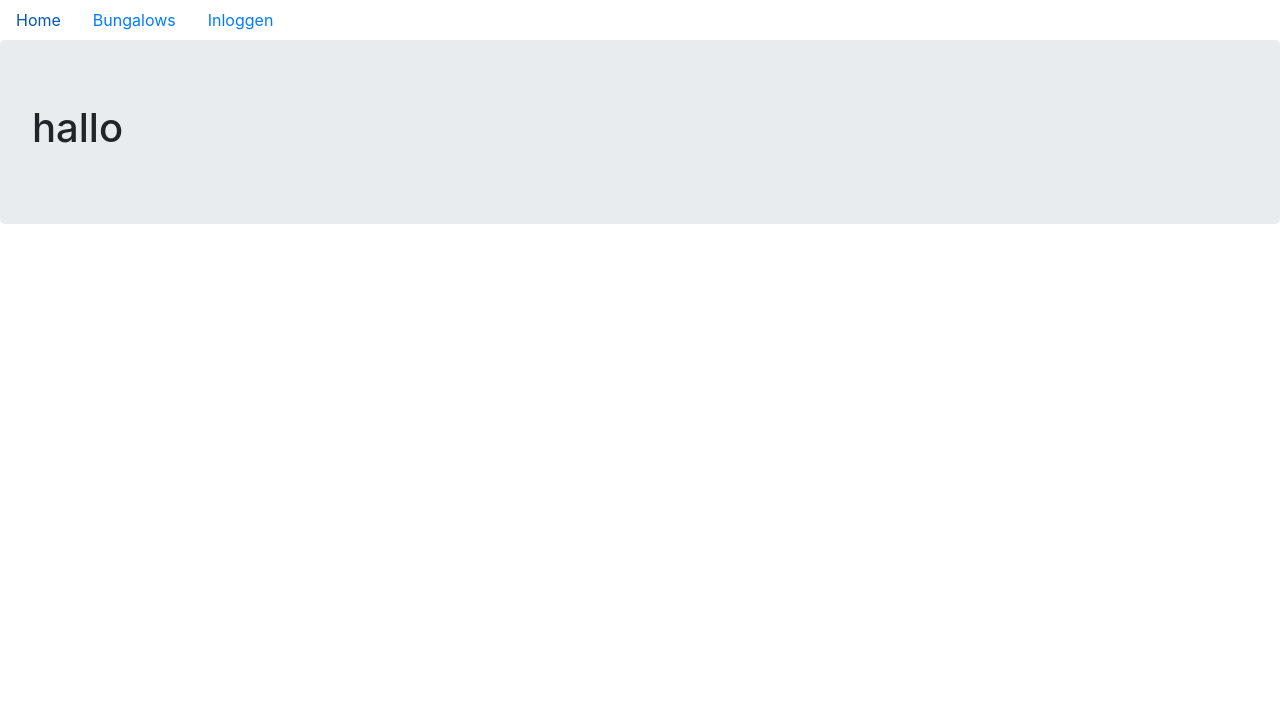
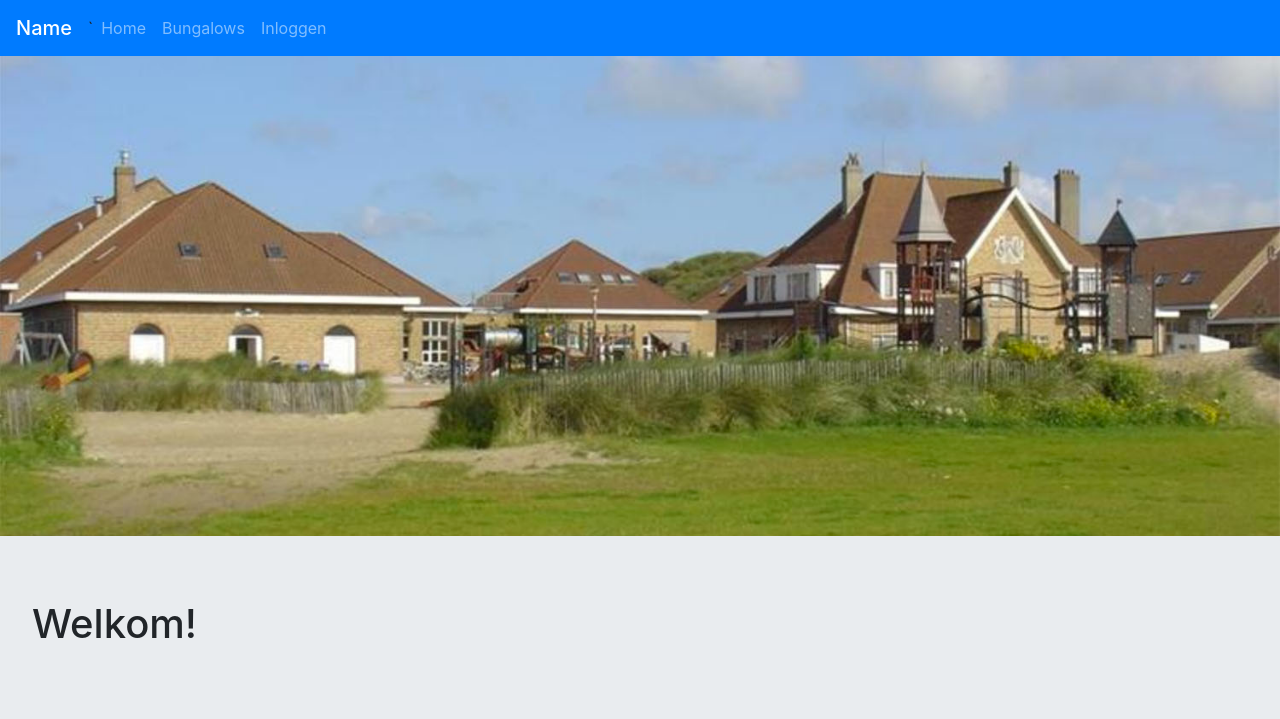
Before and after one commit to mdbaal/WebtechBungalow, a Flask app: page / in a window 1280 px wide. Shown: the top 719 px of the page. Run offline with Flask 2, Linux system fonts and the light colour scheme; some libraries are stand-ins or nearby versions.

Commit message:
refactor: Change bootstrap look of navbar

```diff
--- a/app/__init__.py
+++ b/app/__init__.py
@@ -51,7 +51,3 @@ def before_first_request_func():
 
     # Save to the database
     db.session.commit()
-
-    # Checken of de ID's zijn toegevoegd.
-    print(Bungalow_Type.query.all())
-    print(Bungalow.query.all())
--- a/app/root/templates/base.html
+++ b/app/root/templates/base.html
@@ -2,6 +2,7 @@
 <html lang="en" dir="ltr">
     <head>
         <link rel="stylesheet" href="https://maxcdn.bootstrapcdn.com/bootstrap/4.0.0/css/bootstrap.min.css" integrity="sha384-Gn5384xqQ1aoWXA+058RXPxPg6fy4IWvTNh0E263XmFcJlSAwiGgFAW/dAiS6JXm" crossorigin="anonymous">
+        <link type="text/css" rel="stylesheet" href="{{ url_for('static', filename='styles/baseStyle.css') }}">
         <link type="text/css" rel="stylesheet" href="{{ url_for('static', filename='styles/style.css') }}">
         <script src="https://code.jquery.com/jquery-3.2.1.slim.min.js" integrity="sha384-KJ3o2DKtIkvYIK3UENzmM7KCkRr/rE9/Qpg6aAZGJwFDMVNA/GpGFF93hXpG5KkN" crossorigin="anonymous"></script>
         <script src="https://cdnjs.cloudflare.com/ajax/libs/popper.js/1.12.9/umd/popper.min.js" integrity="sha384-ApNbgh9B+Y1QKtv3Rn7W3mgPxhU9K/ScQsAP7hUibX39j7fakFPskvXusvfa0b4Q" crossorigin="anonymous"></script>
@@ -13,24 +14,41 @@
         </title>
     </head>
     <body>
+        <nav class="navbar navbar-expand-lg navbar-dark bg-primary">
+            <span class="navbar-brand mb-0 h1" href="#">Name</span>`
+            <ul class="navbar-nav mr-auto">
+                <li class="nav-item">
+                    <a class="nav-link" href="/">Home</a>
+                </li>
+                <li class="nav-item">
+                    <a class="nav-link" href="{{url_for('bungalows.offers')}}">Bungalows</a>
+                </li>
+                {% if current_user.is_authenticated %}
+                    <li class="nav-item">
+                        <a class="nav-link" href="{{ url_for('visitor.reservations') }}">Jou boekingen</a>
+                    </li>
+                    <li class="nav-item">
+                        <a class="nav-link" href="{{ url_for('visitor.logout') }}">Uitloggen</a>
+                    </li>
+                {% else %}
+                    <li class="nav-item">
+                        <a class="nav-link" href="{{ url_for('visitor.login') }}">Inloggen</a>
+                    </li>
+                {% endif %}
+            </ul>
+        </nav>
 
-        <ul class="nav">
-            <li class="nav-item"><a class="nav-link" href="/">Home</a></li>
-            <li class="nav-item"><a class="nav-link" href="{{url_for('bungalows.offers')}}">Bungalows</a></li>
-            {% if current_user.is_authenticated %}
-            <li class="nav-link"><a href="{{ url_for('visitor.reservations') }}">Jou boekingen</a></li>
-                <li class="nav-link"><a href="{{ url_for('visitor.logout') }}">Uitloggen</a></li>
+        <div class="page-container">
 
-            {% else %}
-                <li class="nav-link"><a href="{{ url_for('visitor.login') }}">Inloggen</a></li>
+            {% block header %}
 
-            {% endif %}
+            {% endblock %}
 
-        </ul>
+            <div class="jumbotron">
+                {% block content %}
 
-        {% block content %}
-
-        {% endblock %}
-
+                {% endblock %}
+            </div>
+        </div>
     </body>
 </html>
--- a/app/root/templates/index.html
+++ b/app/root/templates/index.html
@@ -1,8 +1,10 @@
 {% extends "base.html" %}
 {% block title %} Home {% endblock %}
 
+{% block header %}
+    <div class="header"></div>
+{% endblock %}
+
 {% block content %}
-    <div class="jumbotron">
-        <h1> hallo</h1>
-    </div>
+    <h1>Welkom!</h1>
 {% endblock %}
--- /dev/null
+++ b/app/static/styles/baseStyle.css
@@ -0,0 +1,12 @@
+body {
+    background: #e9ecef;
+}
+
+.header {
+    height: 60vh;
+    min-height: 40vh;
+    background-image: url('../images/bos-duin.jpeg');
+    background-size: cover;
+    background-position: center;
+    background-repeat: no-repeat;
+}
--- a/app/static/styles/style.css
+++ b/app/static/styles/style.css
@@ -1,3 +1,9 @@
+.thumbnail {
+    max-width: 60%;
+    margin-left: auto;
+    margin-right: auto;
+}
+
 .card {
     border-bottom: 1px solid gray;
     width: 100%;
```
